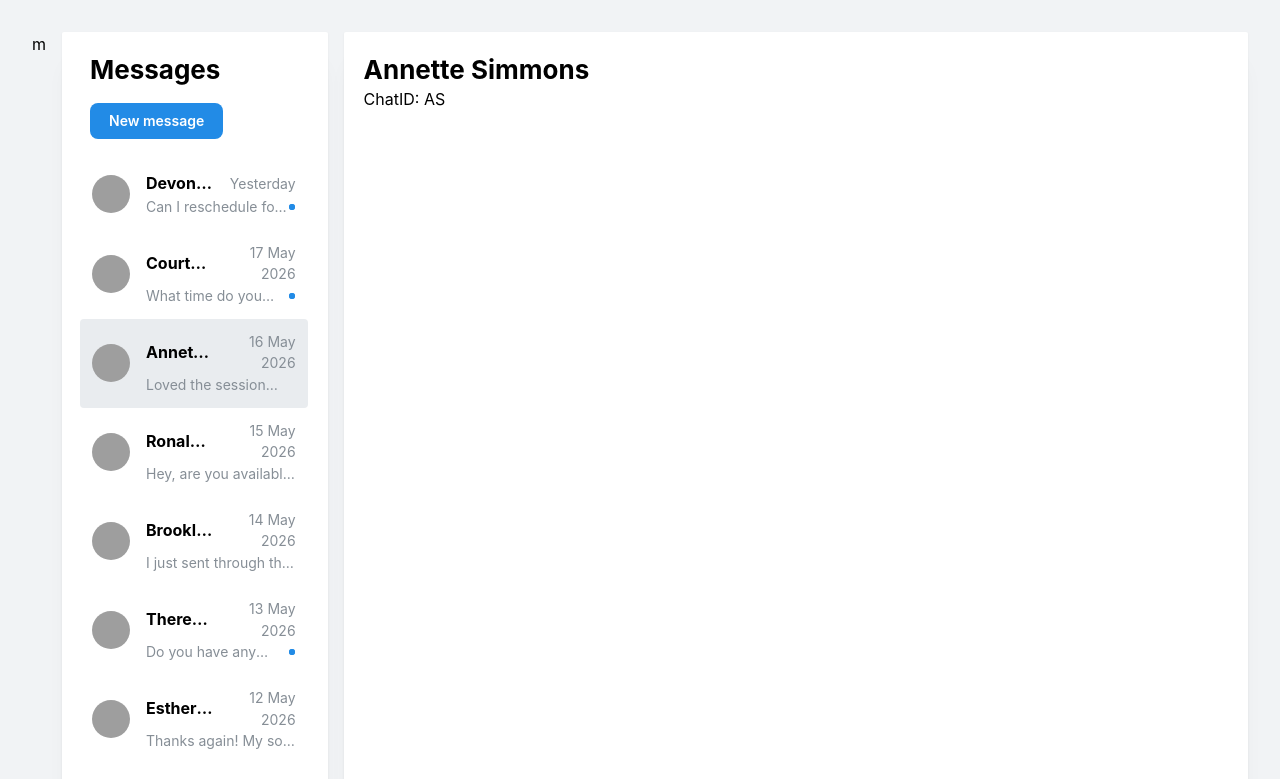
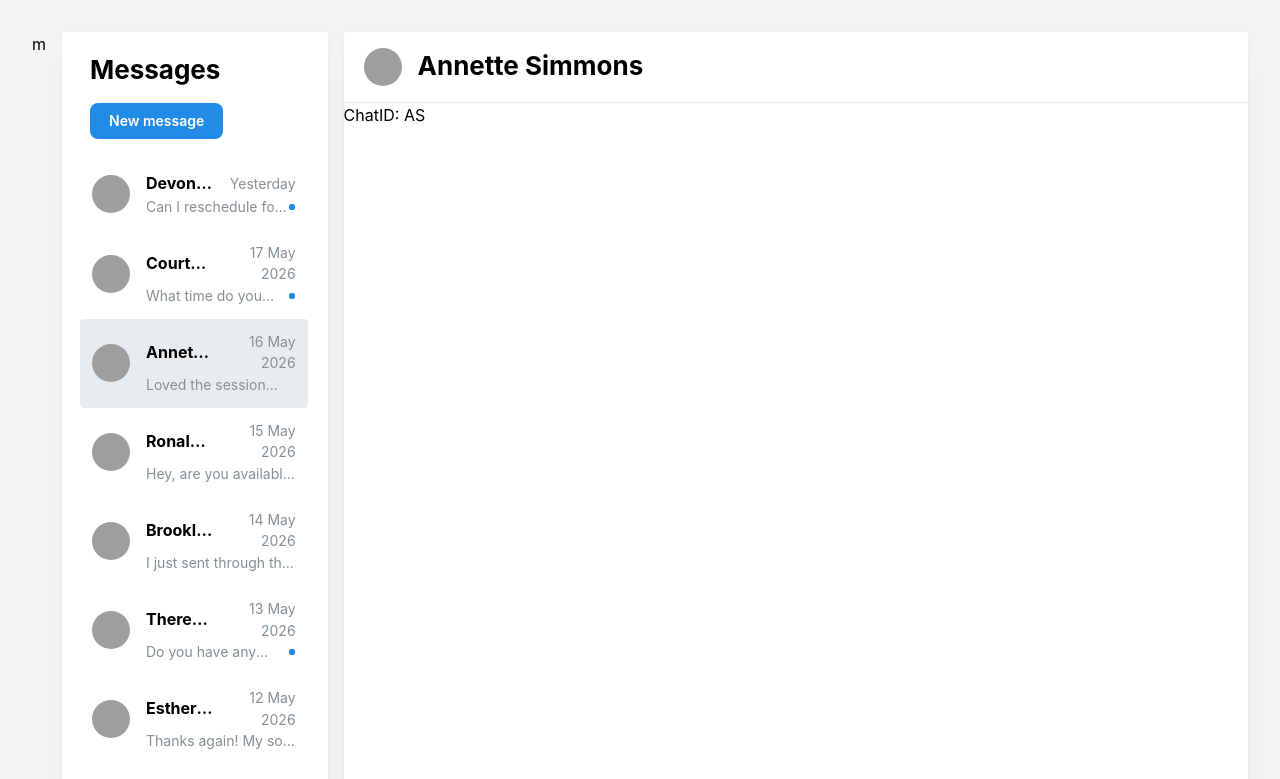
Before and after one commit to henrylin03/zam-messages--ui, a React (Vite) app: page /messages/AS in a window 1280 px wide. Shown: the top 779 px of the page. Built offline with nearby package versions, Linux system fonts and the light colour scheme; grey boxes are pictures that could not be loaded.

Commit message:
feat(ChatSection): display header with the avatar of chat author and name of author

```diff
--- a/src/pages/MessagesPage/ChatSection.tsx
+++ /dev/null
@@ -1,16 +0,0 @@
-import { Paper, Title } from "@mantine/core";
-import type { User } from "@models/user";
-
-interface Props {
-  chatId: User["id"] | string | undefined;
-  chatName: User["name"] | string | undefined;
-}
-
-const ChatSection = ({ chatId, chatName }: Props) => (
-  <Paper component="section" p="lg" radius="xs" shadow="lg">
-    <Title order={2}>{chatName || "Error"}</Title>
-    <section>ChatID: {chatId || "Error"}</section>
-  </Paper>
-);
-
-export default ChatSection;
--- /dev/null
+++ b/src/pages/MessagesPage/ChatSection/ChatSection.module.css
@@ -0,0 +1,6 @@
+.header {
+  padding: var(--mantine-spacing-md) var(--mantine-spacing-lg);
+  border-bottom: 1px solid var(--mantine-color-gray-2);
+  display: flex;
+  gap: var(--mantine-spacing-md);
+}
--- /dev/null
+++ b/src/pages/MessagesPage/ChatSection/ChatSection.tsx
@@ -0,0 +1,26 @@
+import { Avatar, Paper, Title } from "@mantine/core";
+import type { User } from "@models/user";
+import styles from "./ChatSection.module.css";
+import type { Message } from "@models/messages";
+
+interface Props {
+  chatId: User["id"] | string | undefined;
+  chatName: User["name"] | string | undefined;
+  message: Message;
+}
+
+const ChatSection = ({ chatId, chatName, message }: Props) => {
+  const avatarSrc = message.author.avatarSrc;
+
+  return (
+    <Paper component="section" p={0} radius="xs" shadow="lg">
+      <header className={styles.header}>
+        <Avatar src={avatarSrc} />
+        <Title order={2}>{chatName || "Error"}</Title>
+      </header>
+      <section>ChatID: {chatId || "Error"}</section>
+    </Paper>
+  );
+};
+
+export default ChatSection;
--- a/src/pages/MessagesPage/MessagesPage.tsx
+++ b/src/pages/MessagesPage/MessagesPage.tsx
@@ -2,11 +2,13 @@ import styles from "./MessagesPage.module.css";
 import MessagesList from "./MessagesList/MessagesList";
 import { FAKE_MESSAGES } from "@/data/fakeData";
 import { useParams } from "react-router";
-import ChatSection from "./ChatSection";
+import ChatSection from "./ChatSection/ChatSection";
 
 const MessagesPage = () => {
   const { chatId } = useParams();
   const message = FAKE_MESSAGES.find((message) => message.author.id === chatId);
+
+  if (!message) throw new Error("Message not found");
 
   return (
     <main className={styles.main}>
@@ -16,7 +18,11 @@ const MessagesPage = () => {
       <MessagesList messages={FAKE_MESSAGES} />
 
       {/* currently opened message */}
-      <ChatSection chatId={chatId} chatName={message?.author.name} />
+      <ChatSection
+        chatId={chatId}
+        chatName={message?.author.name}
+        message={message}
+      />
     </main>
   );
 };
```
